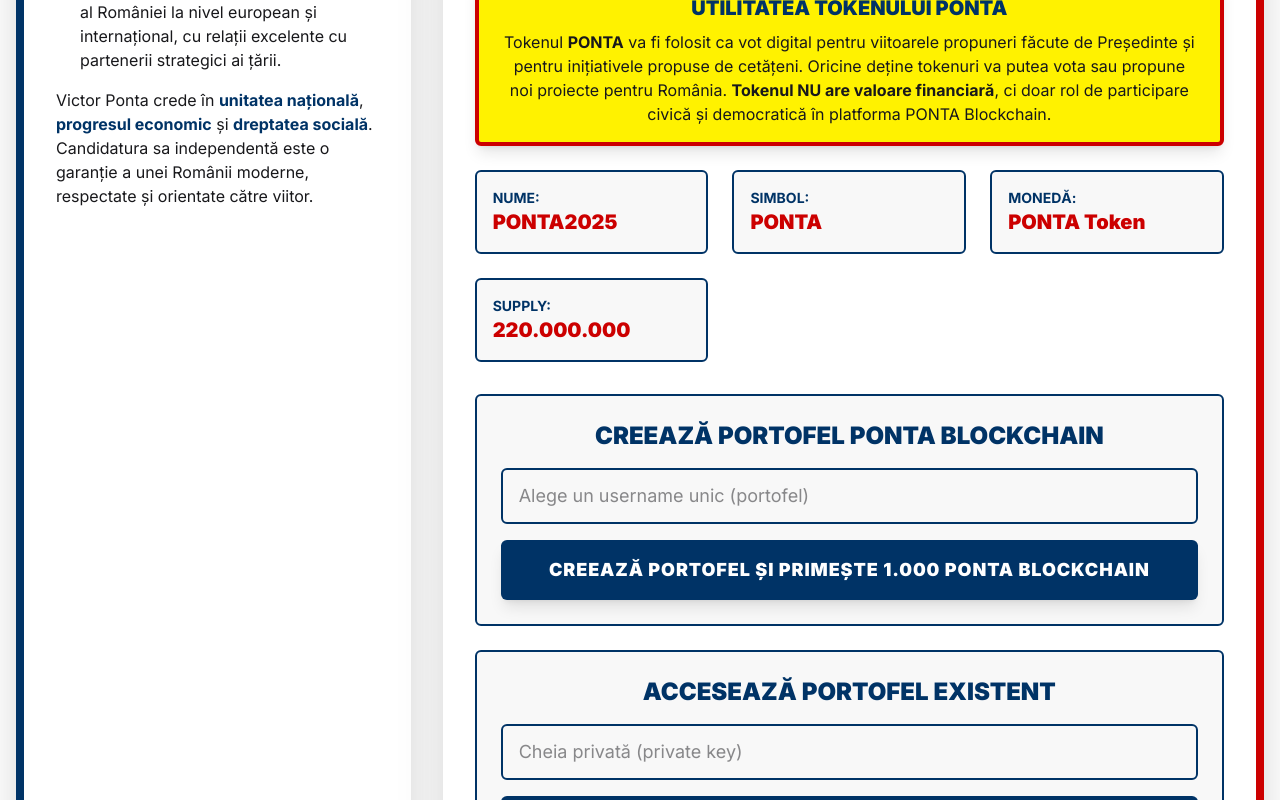
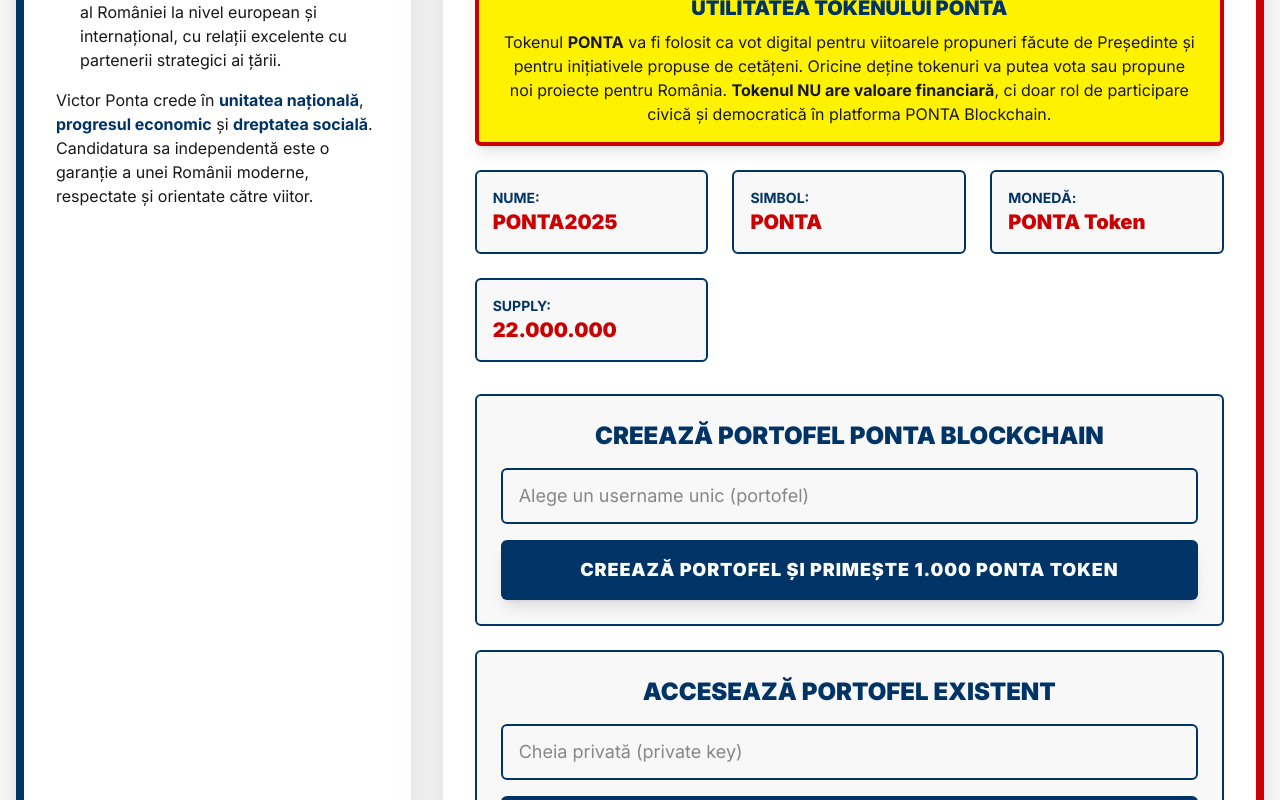
Before and after one commit to Pridak774/vpfront123, a Next.js app: page / in a window 1280 px wide. Shown: the part 1742-2542 px from the top of the page. Built offline with nearby package versions, Linux system fonts and the light colour scheme; no server answers.

Commit message:
Ensure all elements and navigation work, add AI PONTA anchor

```diff
--- a/src/app/page.tsx
+++ b/src/app/page.tsx
@@ -883,9 +883,7 @@
                 <div className="font-bold text-[#003366] uppercase text-sm">
                   Supply:
                 </div>
-                <div className="text-[#c00] font-black text-xl">
-                  220.000.000
-                </div>
+                <div className="text-[#c00] font-black text-xl">22.000.000</div>
               </div>
             </div>
             {/* WALLET UI: registration, mining, balance, transfer */}
@@ -917,7 +915,7 @@
                       type="submit"
                       className="px-8 py-4 bg-[#003366] text-white rounded-md font-black shadow-lg hover:bg-[#002244] text-lg transition w-full uppercase tracking-wider transform hover:translate-y-[-2px]"
                     >
-                      Creează portofel și primește 1.000 PONTA Blockchain
+                      Creează portofel și primește 1.000 PONTA TOKEN
                     </button>
                   </form>
                   {/* Login with private key */}
@@ -1004,7 +1002,7 @@
                     onClick={handleMine}
                     className="px-8 py-4 bg-[#c00] text-white rounded-md font-black shadow-lg hover:bg-[#a00] text-lg transition w-full uppercase tracking-wider mb-4"
                   >
-                    Minează 400 PONTA Blockchain (o dată la 24h)
+                    Minează 400 PONTA TOKEN (o dată la 24h)
                   </button>
                   {txMessage && (
                     <div className="mt-2 text-[#003366] font-bold">
@@ -1016,7 +1014,7 @@
                     className="w-full flex flex-col gap-2 mt-4"
                   >
                     <div className="font-bold text-[#003366]">
-                      Transferă PONTA Blockchain:
+                      Transferă PONTA TOKEN:
                     </div>
                     <input
                       type="text"
@@ -1061,7 +1059,10 @@
           </section>
 
           {/* PONTA AI Section - Tech & Professional Redesign */}
-          <section className="my-12 max-w-2xl mx-auto bg-white rounded-2xl shadow-2xl border-4 border-[#003366] p-10 flex flex-col items-center relative overflow-hidden">
+          <section
+            id="ponta-ai"
+            className="my-12 max-w-2xl mx-auto bg-white rounded-2xl shadow-2xl border-4 border-[#003366] p-10 flex flex-col items-center relative overflow-hidden"
+          >
             <div className="absolute inset-0 pointer-events-none opacity-10 select-none">
               <svg width="100%" height="100%" viewBox="0 0 600 300">
                 <defs>
@@ -1376,7 +1377,7 @@
                 strokeLinecap="round"
                 strokeLinejoin="round"
                 strokeWidth={2}
-                d="M9 19v-6a2 2 0 00-2-2H5a2 2 0 00-2 2v6a2 2 0 002 2h2a2 2 0 002-2zm0 0V9a2 2 0 012-2h2a2 2v10m-6 0a2 2 0 002 2h2a2 2 0 002-2m0 0V5a2 2 0 012-2h2a2 2v14a2 2 0 01-2 2h-2a2 2 0 01-2-2z"
+                d="M9 19v-6a2 2 0 00-2-2H5a2 2 0 00-2 2v6a2 2 0 002 2h2a2 2 0 002-2m0 0V9a2 2 0 012-2h2a2 2v10m-6 0a2 2 0 002 2h2a2 2 0 002-2m0 0V5a2 2 0 012-2h2a2 2v14a2 2 0 01-2 2h-2a2 2 0 01-2-2z"
               />
             </svg>
           </a>
```
